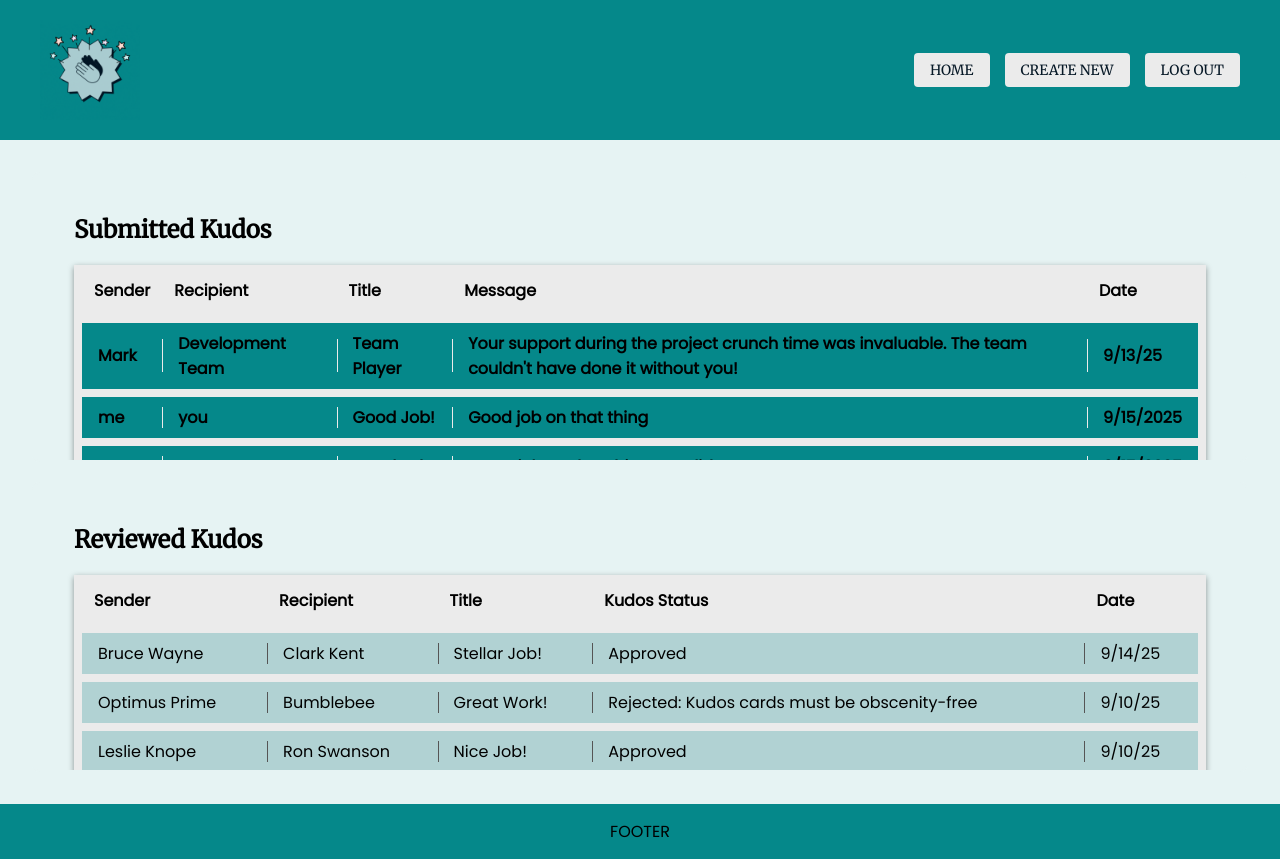
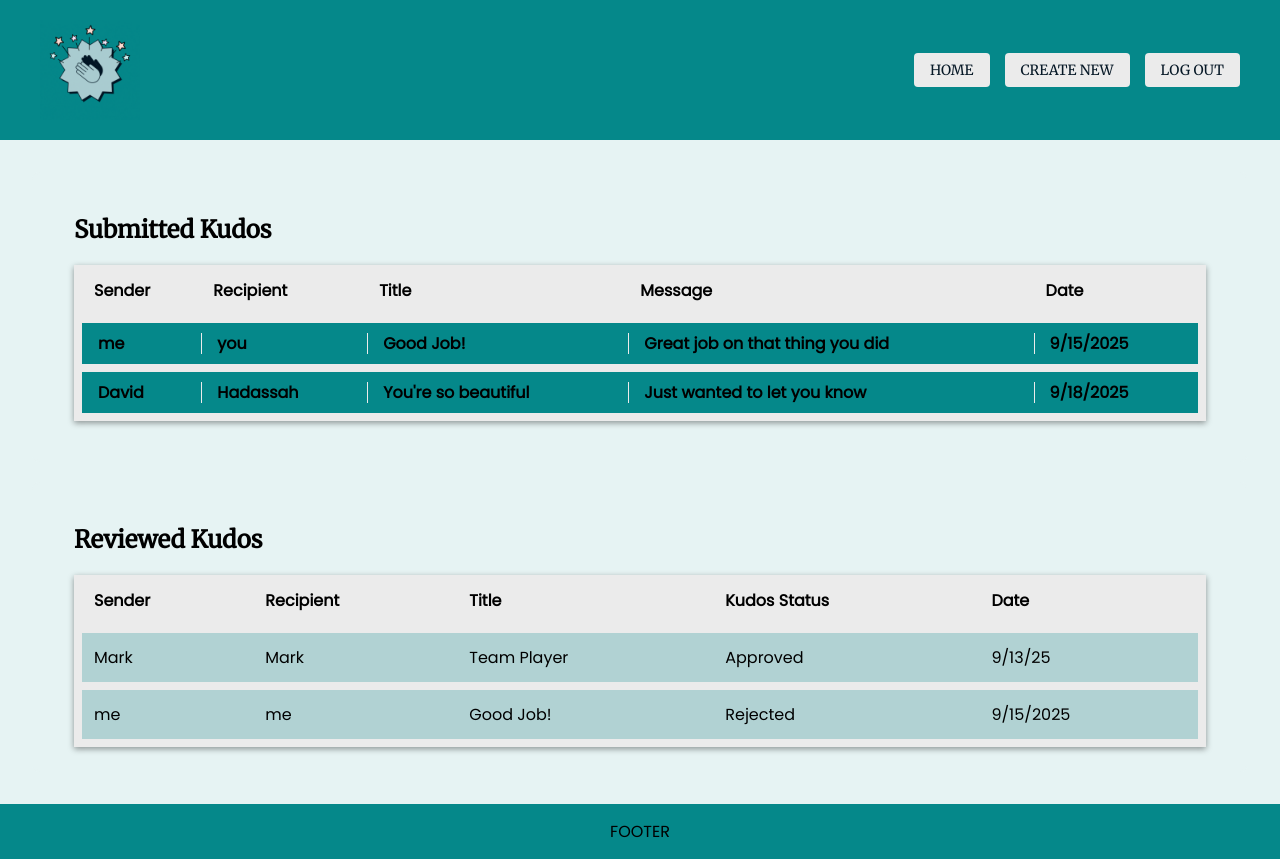
Before and after one commit to HadassahJohnson/kudos-front-end, a React (Create React App) app: page /professorView in a window 1280 px wide. Built offline with nearby package versions, Linux system fonts and the light colour scheme; data requests are answered from the project's data file.

Commit message:
fixed buttons

```diff
--- a/db.json
+++ b/db.json
@@ -1,15 +1,16 @@
 {
   "cards": [
     {
-      "id": "1",
-      "recipientType": "teacher",
-      "senderType": "student",
       "sender": "Mark",
-      "recipient": "Development Team",
+      "recipient": "Mark",
       "subject": "Team Player",
       "message": "Your support during the project crunch time was invaluable. The team couldn't have done it without you!",
-      "status": "Pending",
+      "note": "",
+      "id": "1",
       "date": "9/13/25",
+      "status": "Approved",
+      "recipientType": "student",
+      "senderType": "student",
       "imageUrl": "/img/kudos1.png",
       "read": false
     },
@@ -27,25 +28,41 @@
       "read": true
     },
     {
-      "id": 1757982858544,
       "sender": "me",
-      "recipient": "you",
+      "recipient": "me",
       "subject": "Good Job!",
       "message": "Good job on that thing",
+      "note": "",
+      "id": "1757982858544",
       "date": "9/15/2025",
-      "status": "Submitted",
-      "recipientType": "teacher",
+      "status": "Rejected",
+      "recipientType": "student",
       "senderType": "subject",
       "imageUrl": "/img/kudos1.png",
       "read": false
     },
     {
-      "id": 1757983010430,
       "sender": "me",
       "recipient": "you",
       "subject": "Good Job!",
       "message": "Great job on that thing you did",
+      "note": "",
+      "id": "1757983010430",
       "date": "9/15/2025",
+      "status": "Submitted",
+      "recipientType": "teacher",
+      "senderType": "student",
+      "imageUrl": "/img/kudos1.png",
+      "read": false
+    },
+    {
+      "sender": "David",
+      "recipient": "Hadassah",
+      "subject": "You're so beautiful",
+      "message": "Just wanted to let you know",
+      "note": "Inappropriate",
+      "id": "1758226268016",
+      "date": "9/18/2025",
       "status": "Submitted",
       "recipientType": "teacher",
       "senderType": "student",
--- a/src/components/ProfReview.js
+++ b/src/components/ProfReview.js
@@ -9,16 +9,52 @@ function ProfReview({ onClose, onSubmit, initialData, readOnly = false }) {
         note: initialData?.note || '',
     });
 
+    const [selectedStatus, setSelectedStatus] = useState(null);
+
     const handleChange = (e) => {
         const { name, value } = e.target;
         setFormData(prev => ({ ...prev, [name]: value }));
+    };
+
+    const handleStatusChange = (status) => {
+        if (readOnly) return;
+        // if (status === 'Rejected' && formData.note.trim() === '') {
+        //     alert("Please provide a reason for rejection.");
+        //     return;
+        // }
+
+        setSelectedStatus(status);
+
+        // const updatedCard = {
+        //     ...formData,
+        //     id: initialData?.id || Date.now(),
+        //     date: initialData?.date || new Date().toLocaleDateString(),
+        //     status: status,
+        //     recipient: initialData?.sender || '',
+        //     recipientType: 'student',
+        //     senderType: initialData?.senderType || 'student',
+        //     imageUrl: initialData?.imageUrl || '/img/kudos1.png',
+        //     read: false,
+        // };
+
+
     };
 
     const handleSubmit = (e) => {
         e.preventDefault();
         if (readOnly) return; // prevent submission in read-only mode
 
-        const newCard = {
+         if (!selectedStatus) {
+            alert("Please choose to approve or reject before submitting.");
+            return;
+        }
+
+        if (selectedStatus === 'Rejected' && formData.note.trim() === '') {
+            alert("Please provide a reason for rejection.");
+            return;
+        }
+
+        const updatedCard = {
             ...formData,
             id: initialData?.id || Date.now(),
             date: initialData?.date || new Date().toLocaleDateString(),
@@ -29,8 +65,23 @@ function ProfReview({ onClose, onSubmit, initialData, readOnly = false }) {
             read: initialData?.read ?? false,
         };
 
-        onSubmit(newCard);
-    };
+        fetch(`http://localhost:3001/cards/${updatedCard.id}`, {
+                method: "PUT",
+                headers: {
+                    "Content-Type": "application/json",
+                },
+                body: JSON.stringify(updatedCard),
+            })
+            .then(res => res.json())
+            .then(data => {
+                onSubmit(data);
+                onClose();
+            })
+            .catch(err => {
+                console.error("Error updating card:", err);
+                alert("There was an error saving the card. Please try again.");
+            });
+        };
 
     return (
         <div className="modal-overlay">
@@ -47,7 +98,7 @@ function ProfReview({ onClose, onSubmit, initialData, readOnly = false }) {
                                 onChange={handleChange}
                                 placeholder="Sender"
                                 required
-                                readOnly={readOnly} // disables editing
+                                readOnly={true} // disables editing
                             />
                         </div>
                         <div className="form-group">
@@ -60,7 +111,7 @@ function ProfReview({ onClose, onSubmit, initialData, readOnly = false }) {
                                 onChange={handleChange}
                                 placeholder="Recipient"
                                 required
-                                readOnly={readOnly}
+                                readOnly={true}
                             />
                         </div>
                     </div>
@@ -75,7 +126,7 @@ function ProfReview({ onClose, onSubmit, initialData, readOnly = false }) {
                             onChange={handleChange}
                             placeholder="Subject"
                             required
-                            readOnly={readOnly}
+                            readOnly={true}
                         />
                     </div>
 
@@ -90,12 +141,28 @@ function ProfReview({ onClose, onSubmit, initialData, readOnly = false }) {
                             placeholder="Message"
                             rows={5}
                             required
-                            readOnly={readOnly}
+                            readOnly={true}
                         />
                     </div>
                     <div className={"button-row"}>
-                        <button className={"approve-reject"} type = "button">Approve</button>
-                        <button className={"approve-reject"} type = "button">Reject</button>
+                        <button
+                            className={`approve-reject ${selectedStatus === 'Approved' ? 'selected' : ''}`}
+                            type = "button"
+                            onClick = {() => handleStatusChange('Approved')}
+                            >Approve
+                        </button>
+                        <button
+                            className={`approve-reject ${selectedStatus === 'Rejected' ? 'selected' : ''}`}
+                            type = "button"
+                            onClick = {() => {
+                                if (formData.note.trim() === '') {
+                                    alert("Please provide a note explaining the reason for rejection.");
+                                    return;
+                                }
+                                handleStatusChange('Rejected');
+                            }}
+                            >Reject
+                        </button>
                     </div>
 
                     <div className="form-group">
@@ -106,9 +173,8 @@ function ProfReview({ onClose, onSubmit, initialData, readOnly = false }) {
                             name = "note"
                             value = {formData.note}
                             onChange = {handleChange}
-                            placeholder = "Message"
+                            placeholder = "Message to sender"
                             rows = {3}
-                            required
                         />
                     </div>
 
--- a/src/components/ReviewedKudosProf.js
+++ b/src/components/ReviewedKudosProf.js
@@ -1,40 +1,43 @@
 import React, { useState } from "react";
 import ImageModal from "./ImageModal";
 
-const reviewed = [
-    {
-        sender: "Bruce Wayne",
-        recipient: "Clark Kent",
-        title: "Stellar Job!",
-        status: "Approved",
-        date: "9/14/25",
-        imageUrl: "/img/logo192.png",
-    },
-    {
-        sender: "Optimus Prime",
-        recipient: "Bumblebee",
-        title: "Great Work!",
-        status: "Rejected: Kudos cards must be obscenity-free",
-        date: "9/10/25",
-        imageUrl: "/img/logo192.png",
-    },
-    {
-        sender: "Leslie Knope",
-        recipient: "Ron Swanson",
-        title: "Nice Job!",
-        status: "Approved",
-        date: "9/10/25",
-        imageUrl: "/img/logo192.png",
-    },
-];
+// const reviewed = [
+//     {
+//         sender: "Bruce Wayne",
+//         recipient: "Clark Kent",
+//         title: "Stellar Job!",
+//         status: "Approved",
+//         date: "9/14/25",
+//         imageUrl: "/img/logo192.png",
+//     },
+//     {
+//         sender: "Optimus Prime",
+//         recipient: "Bumblebee",
+//         title: "Great Work!",
+//         status: "Rejected: Kudos cards must be obscenity-free",
+//         date: "9/10/25",
+//         imageUrl: "/img/logo192.png",
+//     },
+//     {
+//         sender: "Leslie Knope",
+//         recipient: "Ron Swanson",
+//         title: "Nice Job!",
+//         status: "Approved",
+//         date: "9/10/25",
+//         imageUrl: "/img/logo192.png",
+//     },
+// ];
 
-function ReviewedKudosProf() {
+function ReviewedKudosProf({ reviewedKudos = [] }) {
     const [selectedImage, setSelectedImage] = useState(null);
 
     return (
         <section className="sent-kudos">
             <h2>Reviewed Kudos</h2>
-            <table>
+            {reviewedKudos.length === 0 ? (
+                <p style = {{ padding: "1rem", fontStyle: "italic"}}>No Reviewed Kudos Yet.</p>
+            ) : (
+                <table>
                 <thead>
                 <tr>
                     <th>Sender</th>
@@ -45,7 +48,7 @@ function ReviewedKudosProf() {
                 </tr>
                 </thead>
                 <tbody>
-                {reviewed.map((k, i) => (
+                {reviewedKudos.map((k, i) => (
                     <tr
                         className={"received-kudos-row"}
                         key={i}
@@ -56,15 +59,16 @@ function ReviewedKudosProf() {
                             if (e.key === "Enter" || e.key === " ") setSelectedImage(k.imageUrl);
                         }}
                     >
-                        <td className={'received-kudos-table-data'}>{k.sender}</td>
-                        <td className={'received-kudos-table-data'}>{k.recipient}</td>
-                        <td className={'received-kudos-table-data'}>{k.title}</td>
-                        <td className={'received-kudos-table-data'}>{k.status}</td>
-                        <td className={'received-kudos-table-data'}>{k.date}</td>
+                        <td>{k.sender}</td>
+                        <td>{k.recipient}</td>
+                        <td>{k.subject || k.title}</td>
+                        <td>{k.status}</td>
+                        <td>{k.date}</td>
                     </tr>
                 ))}
                 </tbody>
             </table>
+            )}
 
             <ImageModal src={selectedImage} onClose={() => setSelectedImage(null)} />
         </section>
--- a/src/components/SubmittedKudosProf.js
+++ b/src/components/SubmittedKudosProf.js
@@ -1,9 +1,15 @@
 import React, { useState, useEffect } from "react";
 import ProfReview from "./ProfReview";
 
-function SubmittedKudosProf() {
+function SubmittedKudosProf({ onReview }) {
     const [submitted, setSubmitted] = useState([]);
     const [selectedRow, setSelectedRow] = useState(null);
+
+    const handleReviewSubmit = (updatedCard) => {
+        setSubmitted(prev => prev.filter(card => card.id != updatedCard.id));
+        if (onReview) onReview(updatedCard);
+        setSelectedRow(null);
+    };
 
     useEffect(() => {
         fetch("http://localhost:3001/cards?recipientType=teacher")
@@ -54,15 +60,17 @@ function SubmittedKudosProf() {
 
             {selectedRow && (
                 <ProfReview
-                    initialData={{
-                        sender: selectedRow.sender,
-                        recipient: selectedRow.recipient,
-                        subject: selectedRow.subject,
-                        message:selectedRow.message,
-                        date:selectedRow.date,
-                    }}
-                    readOnly={true}
+                    initialData={selectedRow}
+                    // initialData={{
+                    //     sender: selectedRow.sender,
+                    //     recipient: selectedRow.recipient,
+                    //     subject: selectedRow.subject,
+                    //     message:selectedRow.message,
+                    //     date:selectedRow.date,
+                    // }}
+                    readOnly={false}
                     onClose={() => setSelectedRow(null)}
+                    onSubmit={handleReviewSubmit}
                 />
             )}
         </section>
--- a/src/pages/ProfessorView.jsx
+++ b/src/pages/ProfessorView.jsx
@@ -1,18 +1,58 @@
-import React, { useState } from "react";
+import React, { useEffect, useState } from "react";
 import '../styles/Wireframe.css';
 import Header from "../components/Header";
 import NewKudosForm from "../components/NewKudosForm";
 import ReceivedKudosProf from "../components/SubmittedKudosProf";
+import ProfReview from "../components/ProfReview";
 import SentKudosProf from "../components/ReviewedKudosProf";
 import Footer from "../components/Footer";
 
 function ProfessorView() {
+    const [showForm, setShowForm] = useState(false);
+    const [selectedKudos, setSelectedKudos] = useState(null);
+    const [reviewedKudos, setReviewedKudos] = useState([])
 
-    const [showForm, setShowForm] = useState(false);
+    useEffect(() => {
+        fetchReviewedKudos();
+    }, []);
+
+    const fetchReviewedKudos = () => {
+        fetch("http://localhost:3001/cards")
+        .then((res) => res.json())
+        .then((data) => {
+            const reviewed = data.filter(
+                (card) =>
+                    card.status === "Approved" ||
+                (typeof card.status === "string" && card.status.startsWith("Rejected"))
+            );
+            setReviewedKudos(reviewed);
+        })
+        .catch((err) => console.error("Error fetching reviewed kudos:", err));
+    };
+
     const handleNewKudos = (newKudos) => {
         console.log("New kudos submitted:", newKudos);
         setShowForm(false);
-    }
+    };
+
+    const handleReviewSubmit = (updatedCard) => {
+        console.log("Reviewed card submitted:", updatedCard);
+
+        fetch(`http://localhost:3001/cards/${updatedCard.id}`, {
+            method: "PUT",
+            headers: {
+                "Content-Type": "application/json"
+            },
+            body: JSON.stringify(updatedCard)
+        })
+            .then((res) => res.json())
+            .then(() => {
+                fetchReviewedKudos();
+            })
+            .catch((err) => console.error("Failed to update card:", err));
+
+        setSelectedKudos(null);
+    };
 
     return (
         <div className="app-container">
@@ -24,9 +64,17 @@ function ProfessorView() {
                 onSubmit = {handleNewKudos}
             />
         )}
+
+        {selectedKudos && (
+            <ProfReview
+                initialData={selectedKudos}
+                onClose={() => setSelectedKudos(null)}
+                onSubmit={handleReviewSubmit}
+                />
+        )}
             <div className="main-content">
-                <ReceivedKudosProf />
-                <SentKudosProf />
+                <ReceivedKudosProf onReview = {handleReviewSubmit}/>
+                <SentKudosProf reviewedKudos = {reviewedKudos} />
             </div>
             <Footer />
         </div>
--- a/src/styles/Wireframe.css
+++ b/src/styles/Wireframe.css
@@ -374,6 +374,12 @@ td.received-kudos-table-data:first-child::before {
     background-color:white;
 }
 
+.approve-reject.selected {
+    background-color: #333;
+    color: white;
+
+}
+
 @keyframes fadeIn {
     from {
         opacity: 0;
```
